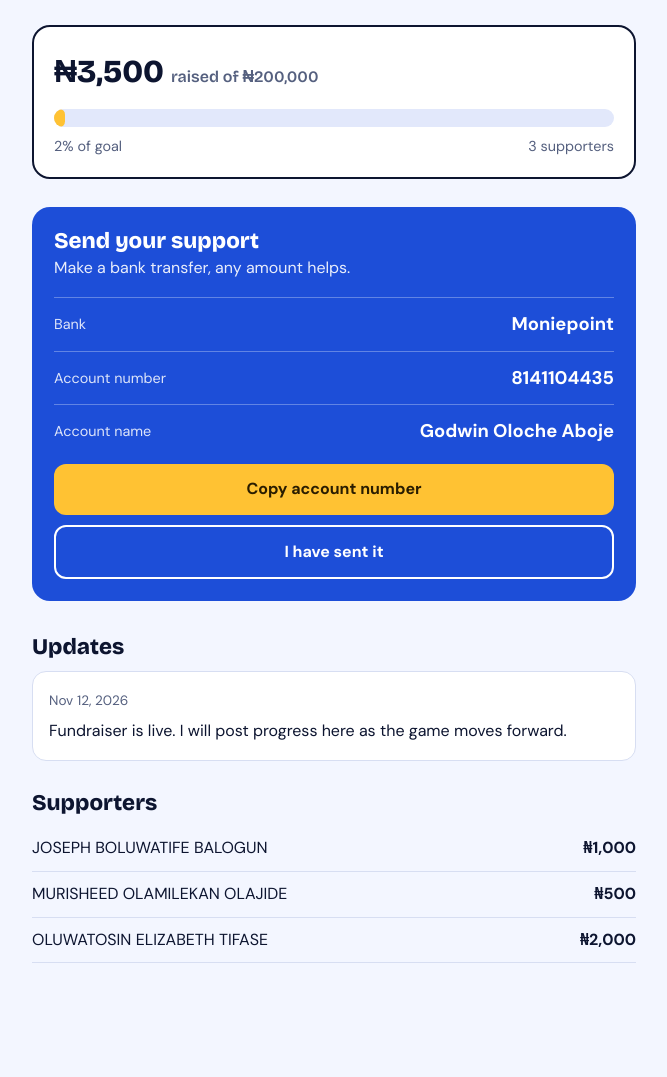
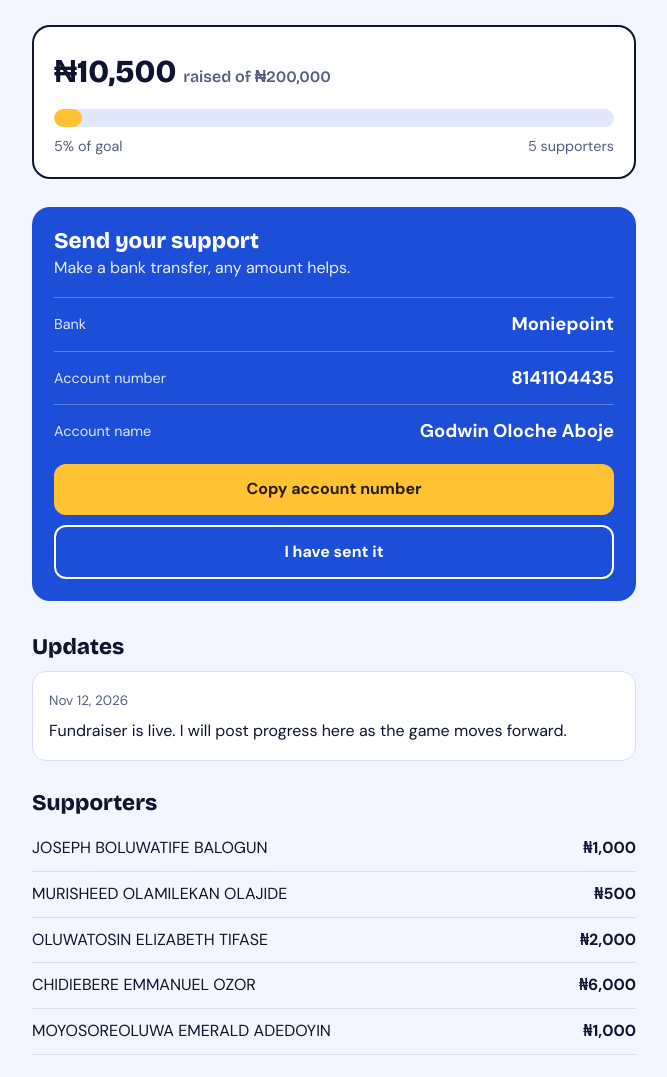
Before and after one commit to code-with-aboje/fund_reborn, a plain HTML site: page index.html in a window 1280 px wide. Shown: the part 323-1400 px from the top of the page, without its empty margins (306-973 px from the left). Before the commit the page ends 1346 px from the top, so only its background shows below. Drawn offline with nearby package versions, Linux system fonts and the light colour scheme.

Commit message:
Update index.html

```diff
--- a/index.html
+++ b/index.html
@@ -93,7 +93,7 @@ var CFG = {
   by: "by Bluey",
   story: "Reborn is a 3D open world game I'm building from scratch, and I'm saving up to finish it. Every transfer goes straight into the project: tools, hosting and the time to ship it. Thank you for backing me.",
   goal: 200000,
-  raised: 3500,
+  raised: 10500,
   bank: "Moniepoint",
   acct: "8141104435",
   name: "Godwin Oloche Aboje",
@@ -101,7 +101,7 @@ var CFG = {
   posts: [
     { date: "Nov 12, 2026", text: "Fundraiser is live. I will post progress here as the game moves forward." }
   ],
-  supporters: [  { name: "JOSEPH BOLUWATIFE BALOGUN", amount: 1000 }, {name: "MURISHEED OLAMILEKAN OLAJIDE", amount : 500}, {name : "OLUWATOSIN ELIZABETH TIFASE", amount: 2000} ]
+  supporters: [  { name: "JOSEPH BOLUWATIFE BALOGUN", amount: 1000 }, {name: "MURISHEED OLAMILEKAN OLAJIDE", amount : 500}, {name : "OLUWATOSIN ELIZABETH TIFASE", amount: 2000}, {name: "CHIDIEBERE EMMANUEL OZOR", amount: 6000}, {name: "MOYOSOREOLUWA EMERALD ADEDOYIN", amount:1000} ]
 };
 /* ========================== */
 
```
